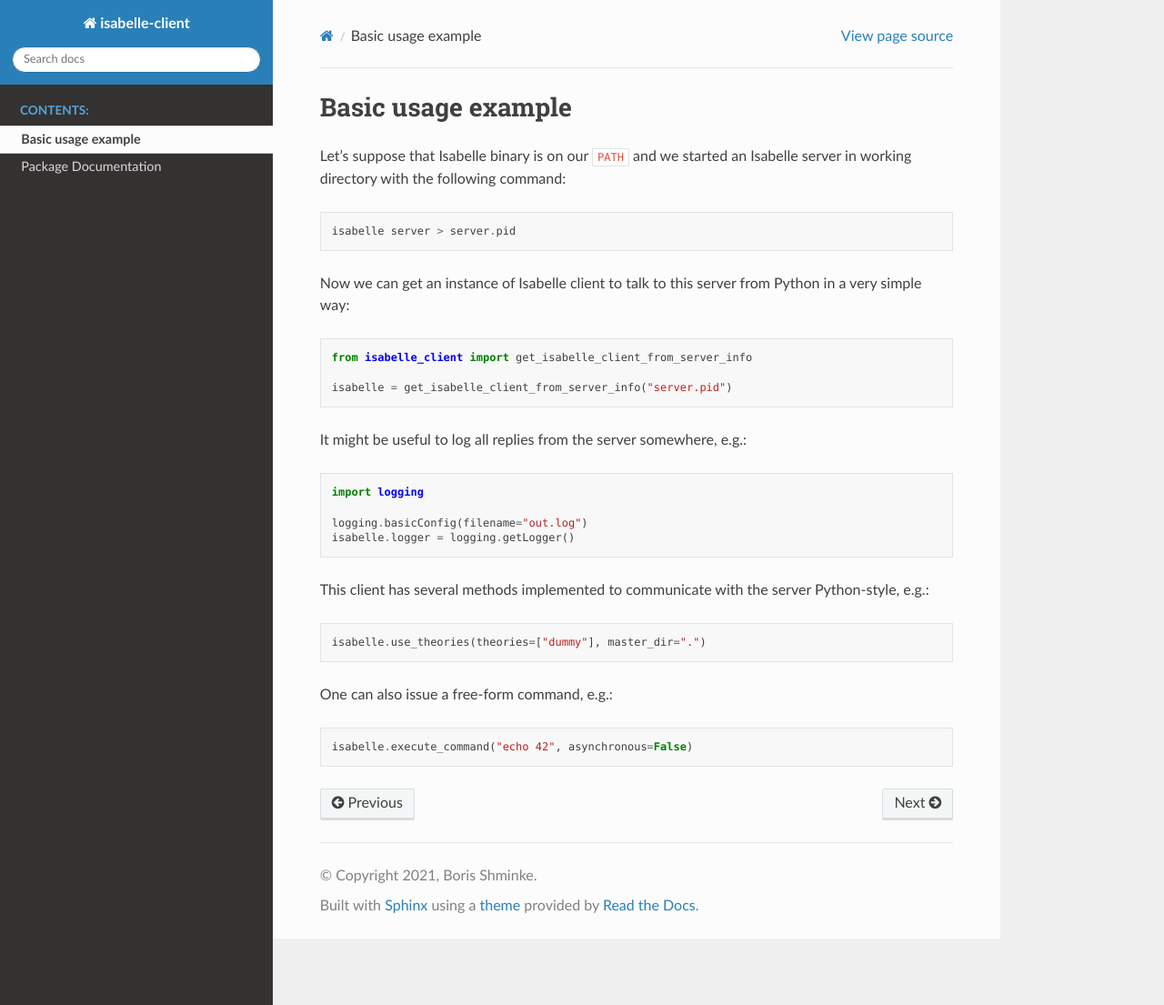
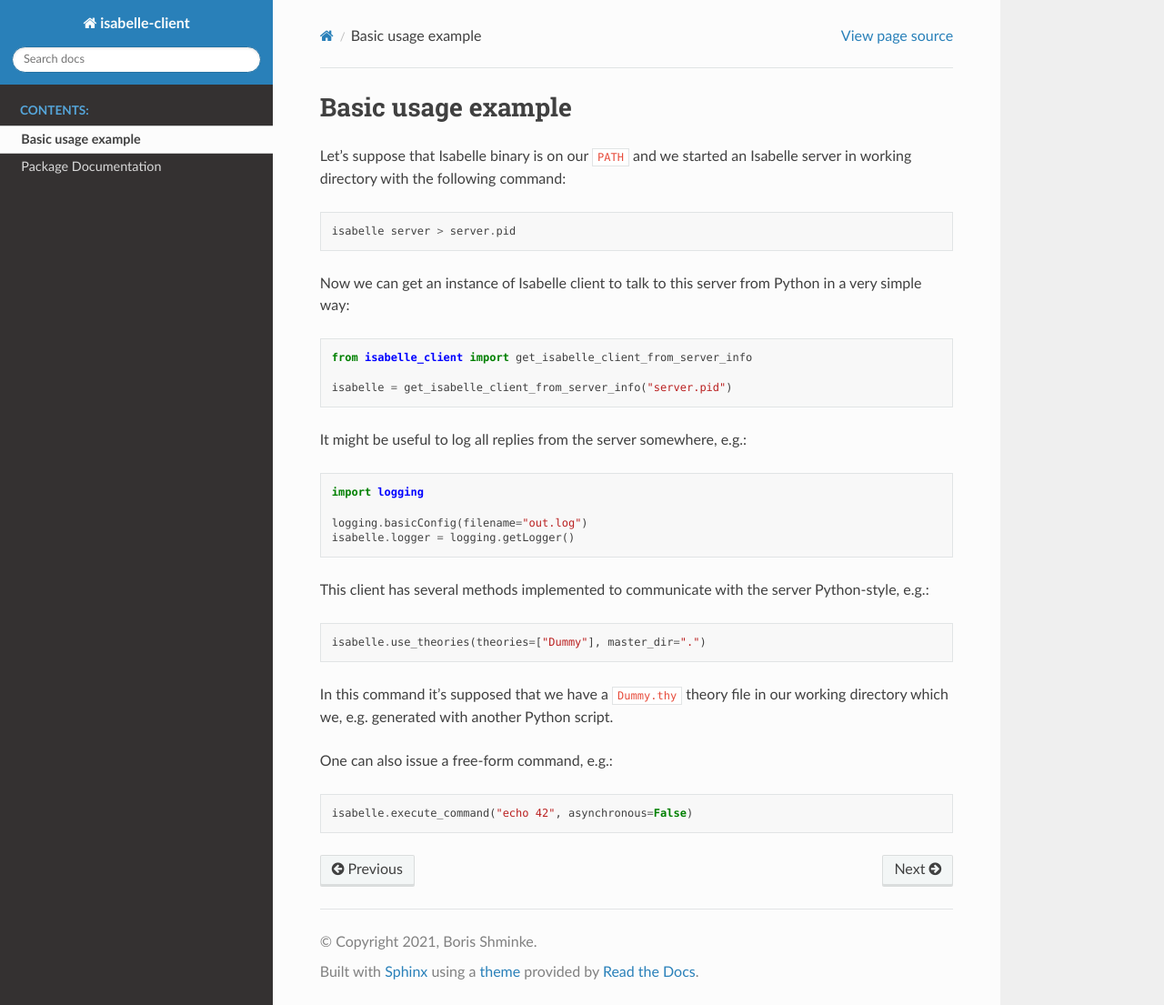
Before and after one commit to inpefess/isabelle-client, a Sphinx documentation site: the page built from doc/source/usage-example.rst, in a window 1280 px wide and 1105 px high. Shown: the whole window at 91% size. Built offline with Sphinx 7.4.7 and the Read the Docs theme 2.0.0, drawn with Linux system fonts in a browser that asks for light colours.

Commit message:
make documentation more precise

```diff
--- a/doc/source/usage-example.rst
+++ b/doc/source/usage-example.rst
@@ -37,7 +37,9 @@
 
 This client has several methods implemented to communicate with the server Python-style, e.g.::
 
-  isabelle.use_theories(theories=["dummy"], master_dir=".")
+  isabelle.use_theories(theories=["Dummy"], master_dir=".")
+
+In this command it's supposed that we have a ``Dummy.thy`` theory file in our working directory which we, e.g. generated with another Python script.
 
 One can also issue a free-form command, e.g.::
 
```
